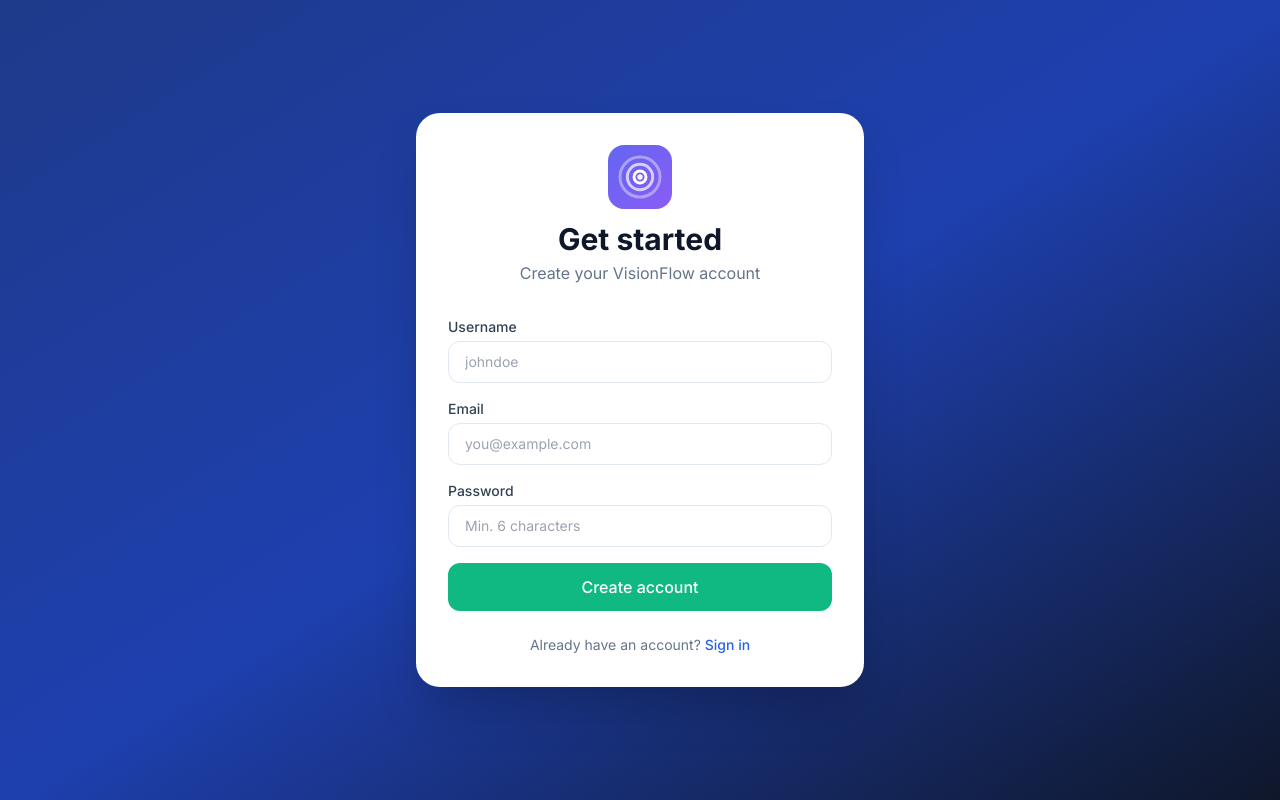
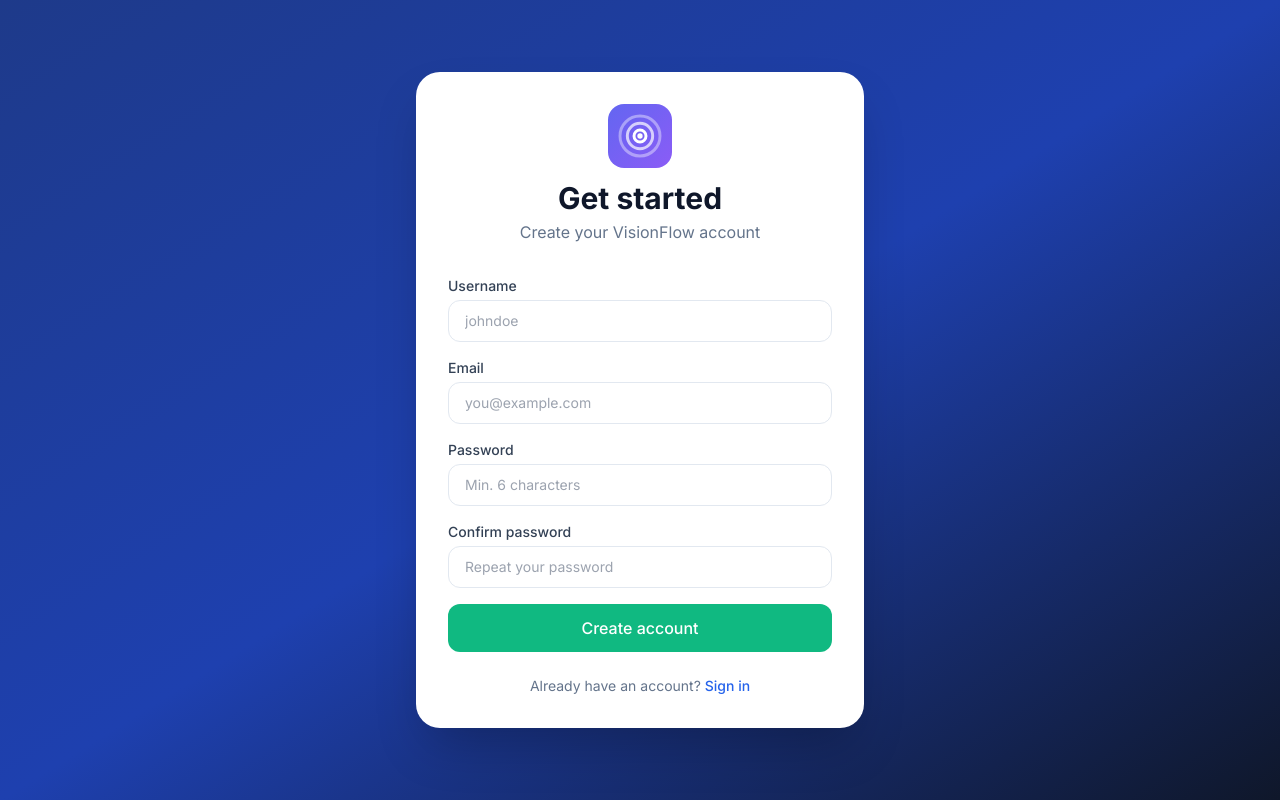
Before and after one commit to micjaelajanceova/visionflow, a Vue app in the folder visionflow/frontend/: page /register in a window 1280 px wide. Built offline with nearby package versions, Linux system fonts and the light colour scheme; no server answers.

Commit message:
add confirm password validation to register form

```diff
--- a/visionflow/frontend/src/views/RegisterView.vue
+++ b/visionflow/frontend/src/views/RegisterView.vue
@@ -34,6 +34,12 @@
           <label class="block text-sm font-medium text-slate-700 mb-1">Password</label>
           <input v-model="password" type="password" placeholder="Min. 6 characters" required minlength="6" class="input" />
         </div>
+        <div>
+          <label class="block text-sm font-medium text-slate-700 mb-1">Confirm password</label>
+          <input v-model="confirmPassword" type="password" placeholder="Repeat your password" required class="input"
+            :class="confirmPassword && password !== confirmPassword ? 'border-red-400 focus:ring-red-400' : ''" />
+          <p v-if="confirmPassword && password !== confirmPassword" class="text-red-500 text-xs mt-1">Passwords do not match</p>
+        </div>
 
         <p v-if="error" class="text-red-500 text-sm bg-red-50 rounded-xl px-4 py-2">{{ error }}</p>
 
@@ -58,12 +64,17 @@ import { useAuthStore } from '../stores/authStore'
 const username = ref('')
 const email = ref('')
 const password = ref('')
+const confirmPassword = ref('')
 const error = ref('')
 const loading = ref(false)
 const auth = useAuthStore()
 const router = useRouter()
 
 const handleRegister = async () => {
+  if (password.value !== confirmPassword.value) {
+    error.value = 'Passwords do not match'
+    return
+  }
   error.value = ''
   loading.value = true
   try {
```
